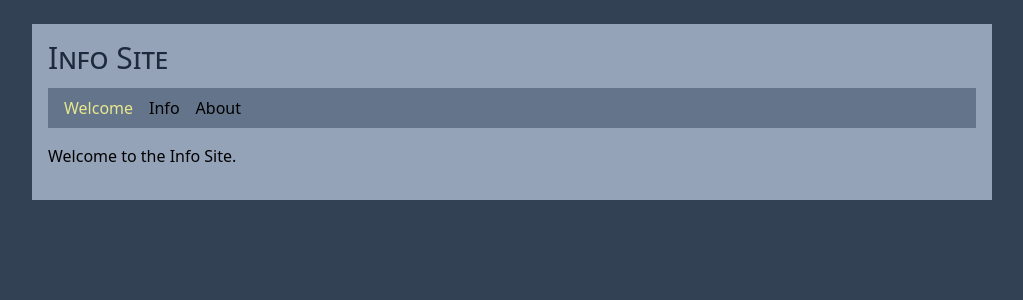
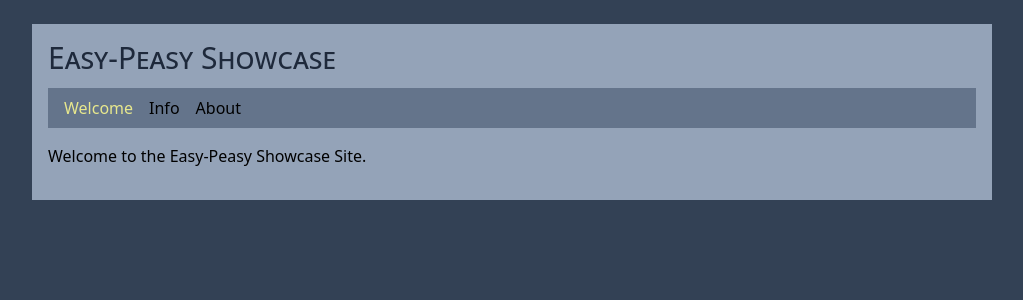
Before and after one commit to edwardtanguay/easy-peasy-showcase, a React (Vite) app: page /welcome in a window 1280 px wide. Shown: the top 300 px of the page, without its empty margins (128-1151 px from the left). Built offline with nearby package versions, Linux system fonts and the light colour scheme.

Commit message:
text changed

```diff
--- a/index.html
+++ b/index.html
@@ -4,7 +4,7 @@
 		<meta charset="UTF-8" />
 		<link rel="icon" type="image/svg+xml" href="/vite.svg" />
 		<meta name="viewport" content="width=device-width, initial-scale=1.0" />
-		<title>Info Site</title>
+		<title>Easy-Peasy Showcase</title>
 		<style>
 			body {
 				background-color: #94a3b8;
--- a/src/AppContext.tsx
+++ b/src/AppContext.tsx
@@ -11,7 +11,7 @@ interface IAppProvider {
 export const AppContext = createContext<IAppContext>({} as IAppContext);
 
 export const AppProvider: React.FC<IAppProvider> = ({ children }) => {
-	const [message] = useState("Welcome to the Info Site.");
+	const [message] = useState("Welcome to the Easy-Peasy Showcase Site.");
 
 	return (
 		<AppContext.Provider
--- a/src/components/Header.tsx
+++ b/src/components/Header.tsx
@@ -3,7 +3,7 @@ import { Nav } from "./Nav";
 export const Header = () => {
 	return (
 		<>
-			<h1 className="text-3xl mb-3 text-slate-800">Info Site</h1>
+			<h1 className="text-3xl mb-3 text-slate-800">Easy-Peasy Showcase</h1>
 			<Nav/>
 		</>
 	);
```
